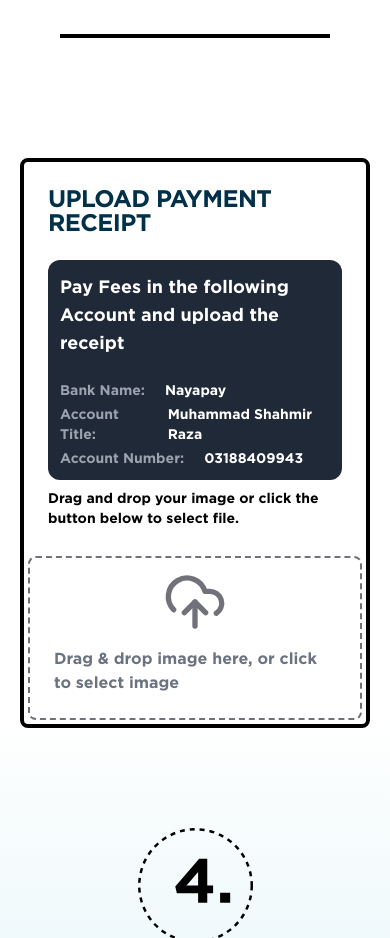
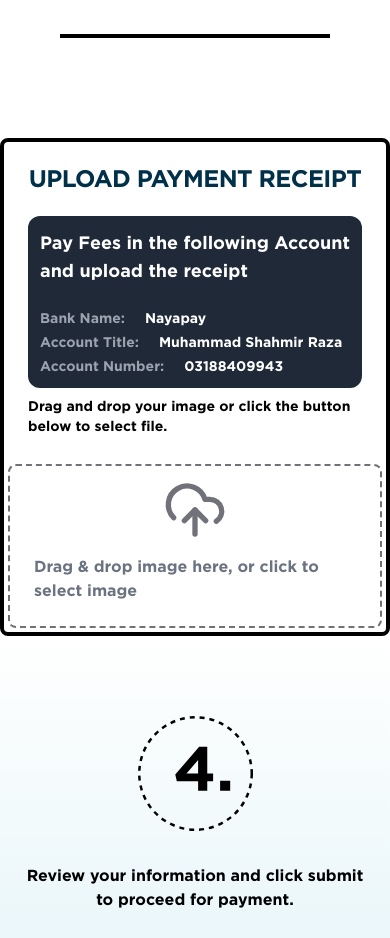
Before and after one commit to WahajJaved20/DevDay-Website, a React (Vite) app: page /register in a window 390 px wide. Shown: the part 2740-3678 px from the top of the page. Built offline with nearby package versions, Linux system fonts and the light colour scheme; no server answers.

Commit message:
responsiveness fix

```diff
--- a/src/Components/Register.jsx
+++ b/src/Components/Register.jsx
@@ -1138,7 +1138,7 @@ function RegisterPage(){
                         handleChange={handleInput}
                     />
             </div>
-                <Card className="bg-white border-4 border-black md:w-4/6 m-5">
+                <Card className="bg-white border-4 border-black md:w-4/6">
                     <CardHeader>
                         <CardTitle className="text-headerColorTwo mx-auto mb-3">
                             UPLOAD PAYMENT RECEIPT
```
